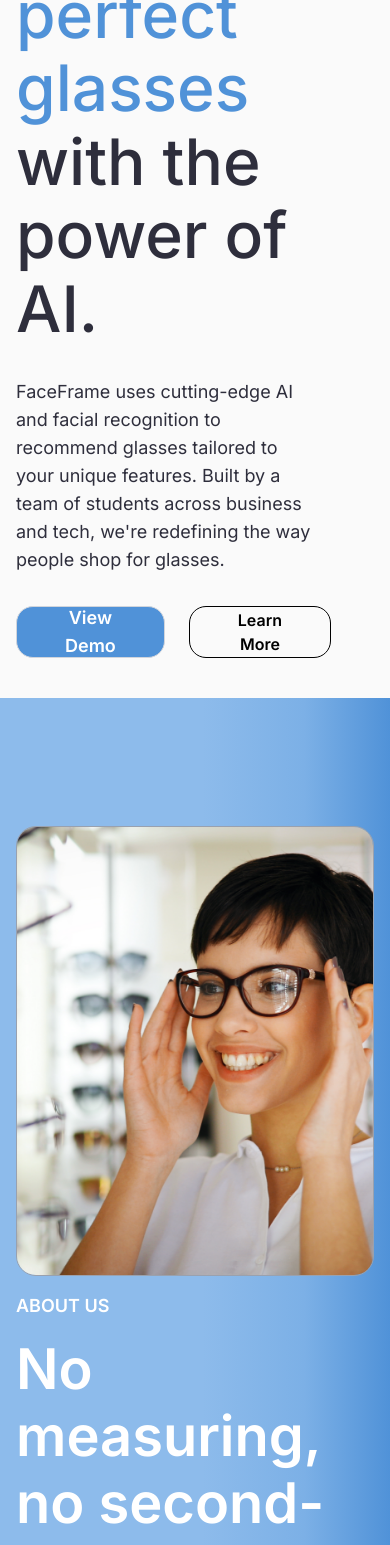
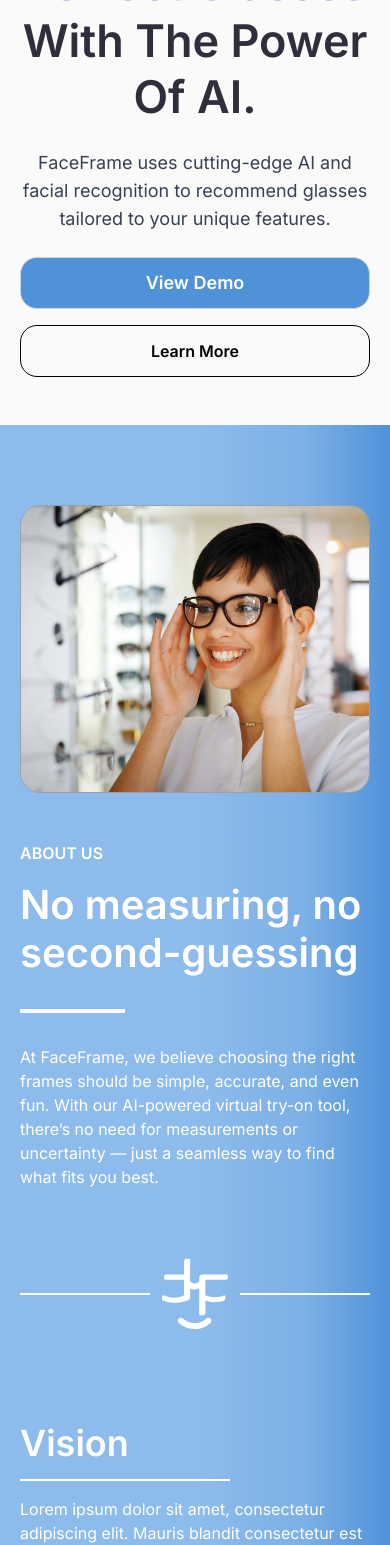
Before and after one commit to austeyyy/faceframe-website, a Next.js app: page / in a window 390 px wide. Shown: the part 432-1977 px from the top of the page. Built offline with nearby package versions, Linux system fonts and the light colour scheme.

Commit message:
viewport responsiveness for hero,about,features

```diff
--- a/src/app/globals.css
+++ b/src/app/globals.css
@@ -21,7 +21,7 @@
   --color-primary-blue: var(--primary-blue);
   --color-secondary-blue: var(--secondary-blue);
   --color-dark: var(--dark);
-  --text-header: 64px;
+  --text-header: 60px;
   --text-secondary-header: 56px;
 }
 
@@ -36,7 +36,7 @@
 
 
 .container {
-  @apply w-full max-w-[90rem] mx-auto px-4 sm:px-6 md:px-8 lg:px-24;
+  @apply w-full max-w-[90rem] 2xl:max-w-[90%] mx-auto px-5 md:px-10 lg:px-24;
 }
 
 .footer-nav-link {
@@ -68,12 +68,11 @@
 }
 
 
-
 /* Apply different clip-path only on md and up */
-@media (min-width: 768px) {
+@media (min-width: 1024px) {
   .clip-about-shape {
     clip-path: polygon(
-      0% 7.5%, 55% 7.5%, 55% 0, 85% 0%, 100% 0,
+      0% 7.5%, 53% 7.5%, 53% 0, 85% 0%, 100% 0,
       100% 15%, 100% 85%, 100% 100%, 85% 100%,
       15% 100%, 0 100%, 0% 85%
     );
@@ -107,7 +106,7 @@
 }
 
 .secondary-btn {
-  @apply cursor-pointer bg-transparent border-[1.5px] border-black text-black h-[52px] md:w-auto px-12 rounded-[17px] font-semibold inline-flex items-center justify-center gap-2 hover:bg-gray-100 hover:scale-105 transition-all duration-300
+  @apply cursor-pointer bg-[#FAFAFA] border-[1.5px] border-black text-black h-[52px] md:w-auto px-12 rounded-[17px] font-semibold inline-flex items-center justify-center gap-2 hover:bg-gray-100 hover:scale-105 transition-all duration-300
 }
 
 .animated {
--- a/src/components/Card.jsx
+++ b/src/components/Card.jsx
@@ -1,12 +1,12 @@
 
 const Card = ({icon: Icon, name, desc}) => {
   return (
-    <div className='card bg-white border border-gray-300 rounded-[20px] max-w-[18rem] h-auto hover:scale-105 transition duration-300'>
+    <div className='card bg-white border border-gray-300 rounded-[20px] w-full md:max-w-[18rem] md:h-auto md:hover:scale-105 transition duration-300'>
       <div className='p-10'>
         <Icon className="text-secondary-blue size-14 mx-auto mb-6"/>
 
-        <h3 className="text-xl font-medium mb-2">{name}</h3>
-        <p className="text-lg leading-[1.45]">{desc}</p>
+        <h3 className="font-semibold text-xl md:font-medium mb-2">{name}</h3>
+        <p className="text-base md:text-lg leading-[1.45]">{desc}</p>
 
       </div>
 
--- a/src/sections/About.jsx
+++ b/src/sections/About.jsx
@@ -7,16 +7,16 @@
   return (
     <section id='about-section' className='relative about-gradient clip-about-shape overflow-hidden'>
 
-        <div className="hidden md:block w-[45%] pt-5 pb-5 ms-auto text-center">
+        <div className="hidden lg:block w-[45%] pt-5 pb-5 ms-auto text-center">
             <h1 className="text-white text-xl font-bold items-center"><span className=" text-xl text-gray-600">90% </span> found their perfect fit in minutes</h1>
         </div>
 
        <div className="container">
-        <div className='grid grid-cols-1 md:grid-cols-2 gap-4 pt-32 pb-26'>
+        <div className='grid grid-cols-1 md:grid-cols-2 gap-4 pt-20 md:pt-32 pb-26'>
 
             {/* Column 1 */}
             <div className="flex h-full items-center">
-                <div className="relative w-[31.25rem] h-[28.125rem] rounded-[20px] border-[1px] border-gray-400 overflow-hidden">
+                <div className="relative w-full h-[18rem] md:w-[31.25rem] md:h-[28.125rem] rounded-[20px] border-[1px] border-gray-400 mb-8 md:mb-0 overflow-hidden">
                     <Image
                         src="/images/image1.jpeg"
                         alt="lady with glasses"
@@ -29,22 +29,38 @@
 
             {/* Column 2 */}
             <div>
-                <h4 className="font-semibold text-white text-lg mb-4" >ABOUT US</h4>
-                <h1 className="text-secondary-header leading-[1.2] text-white font-semibold">No measuring, no second-guessing </h1>
+                <h4 className="font-semibold text-white text-base lg:text-lg mb-4" >ABOUT US</h4>
+                <h1 className="text-[40px] lg:text-secondary-header leading-[1.2] text-white font-semibold">No measuring, no second-guessing </h1>
                 <hr className="border-white border-2 w-[30%] my-8"/>
-                <p className="text-lg text-white mb-6">At FaceFrame, we believe choosing the right frames should be simple, accurate, and even fun. With our AI-powered virtual try-on tool, there’s no need for measurements or uncertainty — just a seamless way to find what fits you best.</p>
+                <p className="text-base md:text-lg text-white mb-6">At FaceFrame, we believe choosing the right frames should be simple, accurate, and even fun. With our AI-powered virtual try-on tool, there’s no need for measurements or uncertainty — just a seamless way to find what fits you best.</p>
+
+                 <div className="flex md:hidden">
+                    <hr className="border-[0.5px] border-white my-20 w-full mx-auto "/>
+
+                    <Image
+                    src="/logo.svg"
+                    alt="white logo"
+                    height={90}
+                    width={90}
+                    className="px-3"/>
+
+                    <hr className="border-[0.5px] border-white my-20 w-full mx-auto "/>
+
+                 </div>
 
 
-                <div className="flex gap-6 mt-12">
-                    <div>
-                        <h3 className="text-3xl text-white font-semibold mb-5">Vision</h3>
-                        <p className="text-lg text-white">Lorem ipsum dolor sit amet, consectetur adipiscing elit. Mauris blandit  consectetur est ac cursus.</p>
+                <div className="flex flex-col md:flex-row gap-6 mt-12">
+                    <div className="mb-5 md:mb-0 text-left md:text-left">
+                        <h3 className="text-4xl text-white font-semibold ">Vision</h3>
+                        <hr className="border-[1px] border-white my-4 w-[60%] md:hidden"/>
+                        <p className="text-base text-white">Lorem ipsum dolor sit amet, consectetur adipiscing elit. Mauris blandit  consectetur est ac cursus.</p>
 
                     </div>
 
-                    <div>
-                        <h3 className="text-3xl text-white font-semibold mb-5">Mission</h3>
-                        <p className="text-lg text-white">Lorem ipsum dolor sit amet, consectetur adipiscing elit. Mauris blandit  consectetur est ac cursus.</p>
+                    <div className="text-right md:text-left">
+                        <h3 className="text-4xl text-white font-semibold mb-5">Mission</h3>
+                        <hr className="border-[1px] border-white my-4 w-[60%] ms-auto md:hidden"/>
+                        <p className="text-base text-white">Lorem ipsum dolor sit amet, consectetur adipiscing elit. Mauris blandit  consectetur est ac cursus.</p>
 
                     </div>
                 </div>
--- a/src/sections/Contact.jsx
+++ b/src/sections/Contact.jsx
@@ -1,4 +1,4 @@
-import Link from "next/link"
+
 
 const Contact = () => {
   return (
@@ -9,11 +9,11 @@
 
             <h4 className="font-semibold text-white text-lg mb-4" >LETS WORK</h4>
             <h3 className="text-5xl leading-tight font-semibold text-white mb-8">Whether you're a retailer, innovator, or simply excited about personalized vision tech, we’d love to chat.</h3>
-            <Link href="/">
+            <a href="mailto:test@gmail.com">
                 <button className="cursor-pointer bg-white border-[1px] border-gray-400 text-lg h-[52px] md:w-auto px-12 rounded-[17px] font-semibold inline-flex items-center justify-center gap-2 hover:bg-neutral-200 hover:scale-105 transition-all duration-300">
                     Contact Us
                 </button>
-            </Link>
+            </a>
           </div>
 
         </div>
--- a/src/sections/Features.jsx
+++ b/src/sections/Features.jsx
@@ -26,10 +26,10 @@
 
 const Features = () => {
   return (
-    <section id="features-section" className="pt-24 pb-40 features-gradient">
+    <section id="features-section" className="pt-24 pb-56 features-gradient">
         <div className="container text-center">
-            <h4 className="font-semibold text-dark text-lg md:text-lg uppercase mb-4">FEATURES</h4>
-            <h2 className="text-3xl md:text-5xl lg:text-secondary-header lg:leading-[1.1] text-primary-blue font-semibold max-w-xl mx-auto mb-8"> Out with the old, in with the new.</h2>
+            <h4 className="font-semibold text-dark text-base md:text-lg uppercase mb-4">FEATURES</h4>
+            <h2 className="text-5xl lg:text-secondary-header lg:leading-[1.1] text-primary-blue font-semibold max-w-xl mx-auto mb-8"> Out with the old, in with the new.</h2>
             <p className="text-base md:text-lg text-gray-600 font-semibold max-w-4xl mx-auto">No more guessing what looks good. No more wasting time digging through endless racks of glasses. And no more settling for frames that don’t fit your face or your style.</p>
 
 
--- a/src/sections/Hero.jsx
+++ b/src/sections/Hero.jsx
@@ -1,38 +1,38 @@
 import Link from "next/link"
 import Image from "next/image"
 
-/*variants={fadeIn("up", 0.4)}
-  initial="hidden"
-  whileInView="show"
-  viewport={{ once: true, amount: 0.3 }}*/
-
 const Hero = () => {
   return (
-    <section id="hero-section" className="relative md:h-[580px]">
-        <div className="container grid grid-cols-1 md:grid-cols-2 gap-4 p-10 ">
-            <div className="pt-6 pe-14">
-                <h4 className="text-lg font-semibold text-gray-500 mb-5">GLASSES SHOPPING MADE EASY</h4>
-                <h1 className="text-header leading-[1.15] font-medium mb-8">Find your <span className="text-primary-blue">perfect glasses</span> with the power of AI.</h1>
-                <p className="text-lg mb-8">FaceFrame uses cutting-edge AI and facial recognition to recommend glasses tailored to your unique features. Built by a team of students across business and tech, we're redefining the way people shop for glasses.</p>
+    <section id="hero-section" className="relative md:h-auto lg:h-[calc(100vh-190px)] 2xl:h-[700px]">
+      <div className="container grid grid-cols-1 lg:grid-cols-2 gap-6 px-6 sm:px-10 py-12 md:py-16">
 
-                <div className="flex gap-6">
+        {/* Left Side Text */}
+        <div className="z-10 text-center md:text-left max-w-full md:max-w-lg lg:max-w-full pt-4 sm:pt-6 md:pt-8 lg:pt-0 2xl:pe-[4rem]">
+          <h4 className="text-base lg:text-lg 2xl:text-xl font-semibold text-gray-500 mb-5 md:mb-5">
+            GLASSES SHOPPING MADE EASY
+          </h4>
+
+          <h1 className="capitalize text-[45px] font-semibold md:text-5xl lg:text-[52px] xl:text-header 2xl:text-7xl leading-tight md:font-medium mb-6 md:mb-8">
+            Find your <br className="block lg:hidden"/> <span className="text-primary-blue font-semibold md:font-medium">perfect glasses</span> with the power of AI.
+          </h1>
+
+          <p className="text-lg lg:text-base xl:text-lg 2xl:text-xl text-gray-700 mb-6 md:mb-8">
+            FaceFrame uses cutting-edge AI and facial recognition to recommend glasses tailored to your unique features. <span className="hidden lg:block">Built by a team of students across business and tech, we're redefining the way people shop for glasses.</span>
+          </p>
+
+          <div className="flex flex-col sm:flex-row gap-4 sm:gap-6">
             <Link href="/">
-                        <button className="primary-btn">
-                            View Demo
-                        </button>
+              <button className="primary-btn w-full sm:w-auto">View Demo</button>
             </Link>
             <Link href="#how-it-works-section">
-                        <button className="secondary-btn">
-                            Learn More
-                        </button>
+              <button className="secondary-btn w-full sm:w-auto">Learn More</button>
             </Link>
-
+          </div>
         </div>
 
-            </div>
-
+        {/* Right Side Image (unchanged, only on lg+) */}
         <div
-            className="absolute w-[662px] h-full bottom-0 right-0 rounded-tl-[135px] overflow-hidden border-t-2 border-l-2 border-gray-300 hidden md:block"
+          className="md:relative md:w-[31.25rem] md:h-[28.125rem] lg:absolute lg:w-[47%] lg:h-full lg:bottom-0 lg:right-0 lg:rounded-tl-[135px] overflow-hidden lg:border-t-2 lg:border-l-2 border-gray-300 hidden md:block"
         >
           <Image
             src="/images/heroimg.jpeg"
@@ -42,7 +42,6 @@
             style={{ objectFit: "cover" }}
           />
         </div>
-
       </div>
     </section>
   )
```
Also changed, not shown: src/sections/HowItWorks.jsx (+19 -8 lines), public/logo.svg (added), 1 other file (tests, documents, lock files or other folders). Lines whose indentation alone changed are shown as unchanged.
